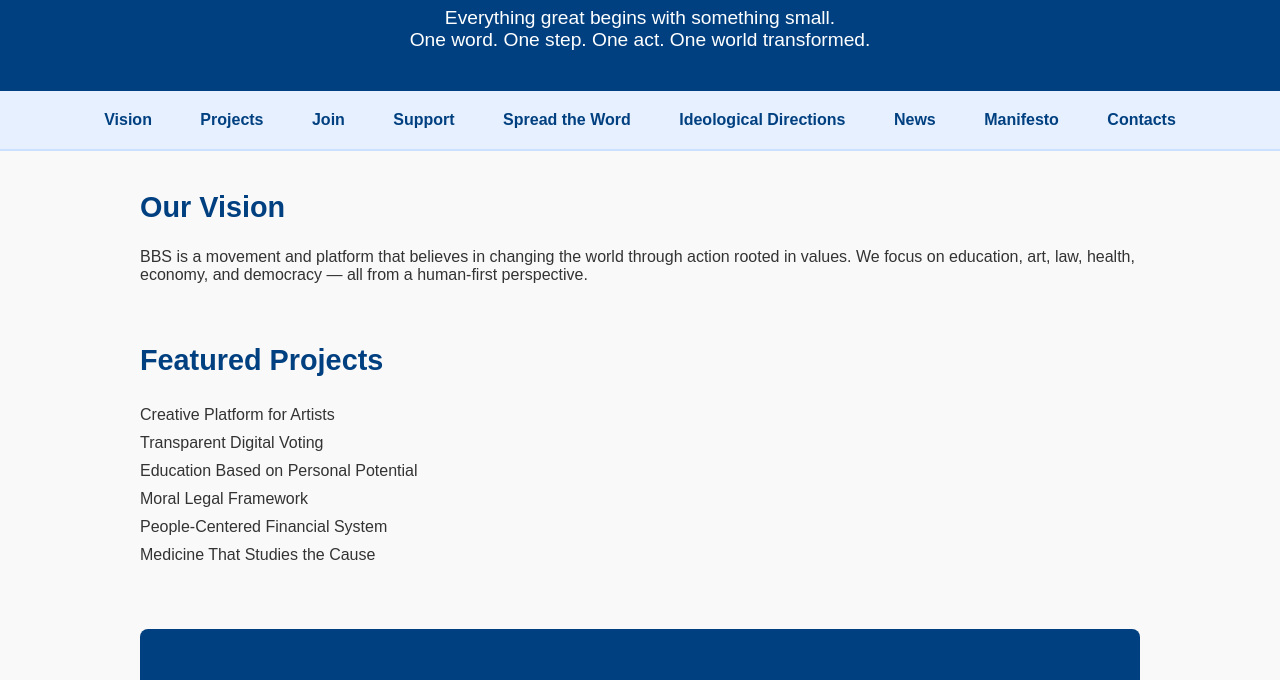
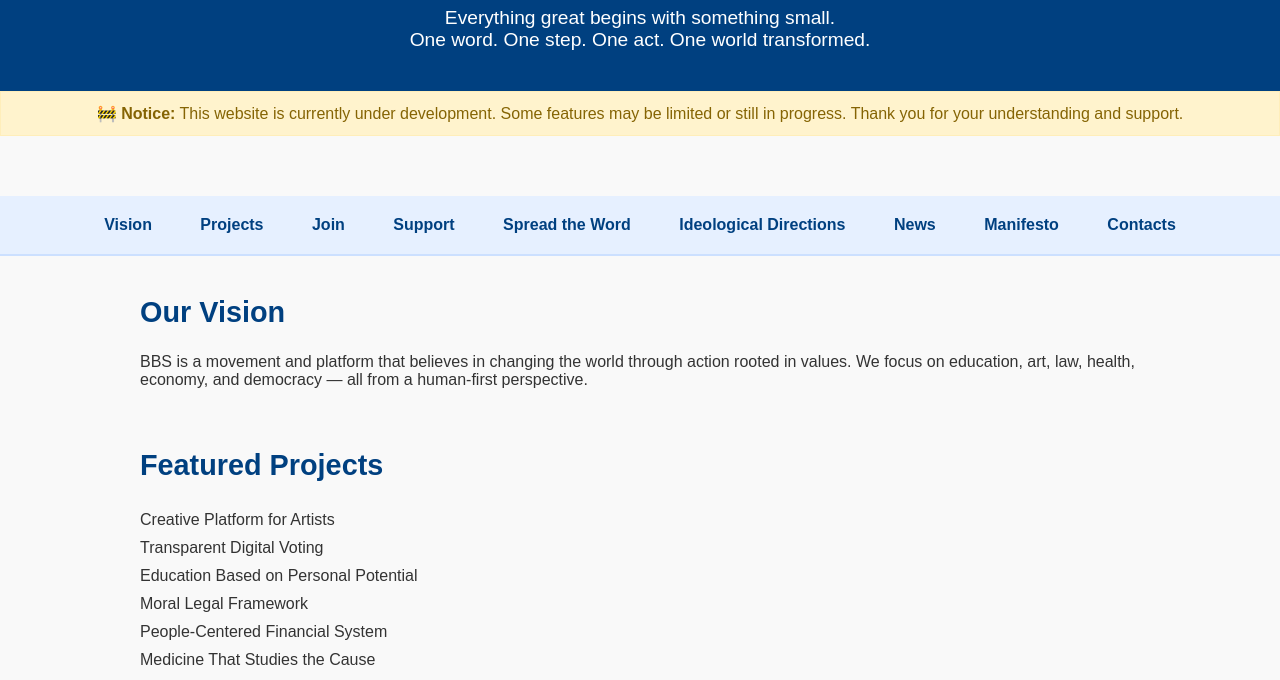
Before and after one commit to BBS-contact/bbs-website, a plain HTML site: page index.html in a window 1280 px wide. Shown: the part 88-768 px from the top of the page. Drawn offline with Linux system fonts and the light colour scheme.

Commit message:
Update index.html

```diff
--- a/index.html
+++ b/index.html
@@ -4,7 +4,6 @@
   <meta charset="UTF-8" />
   <meta name="viewport" content="width=device-width, initial-scale=1.0" />
   <title>Big Begins Small (BBS)</title>
-  <link rel="icon" type="image/x-icon" href="favicon.ico" />
   <link rel="stylesheet" href="style.css" />
   <script src="script.js" defer></script>
 </head>
@@ -13,6 +12,10 @@
     <h1 id="title">Big Begins Small (BBS)</h1>
     <p id="slogan">Everything great begins with something small.<br>One word. One step. One act. One world transformed.</p>
   </header>
+
+  <section style="background-color: #fff3cd; color: #856404; padding: 12px; text-align: center; border: 1px solid #ffeeba;">
+    🚧 <strong>Notice:</strong> This website is currently under development. Some features may be limited or still in progress. Thank you for your understanding and support.
+  </section>
 
   <nav>
     <a href="#vision" id="navVision">Vision</a>
@@ -89,7 +92,7 @@
 </section>
     <section id="contacts">
       <h2>Contacts</h2>
-      <p>Organization: BBS Movement<br>Email:bbs.contactproton.me@proton.me<br>Location: Earth 🌍</p>
+      <p>Organization: BBS Movement<br>Email: bbs.contactproton.me@proton.me<br>Location: Earth 🌍</p>
 
       <!-- QR Code Test Section -->
     <section id="qr-test" style="text-align: center; padding: 40px;">
```
Lines whose indentation alone changed are shown as unchanged.
